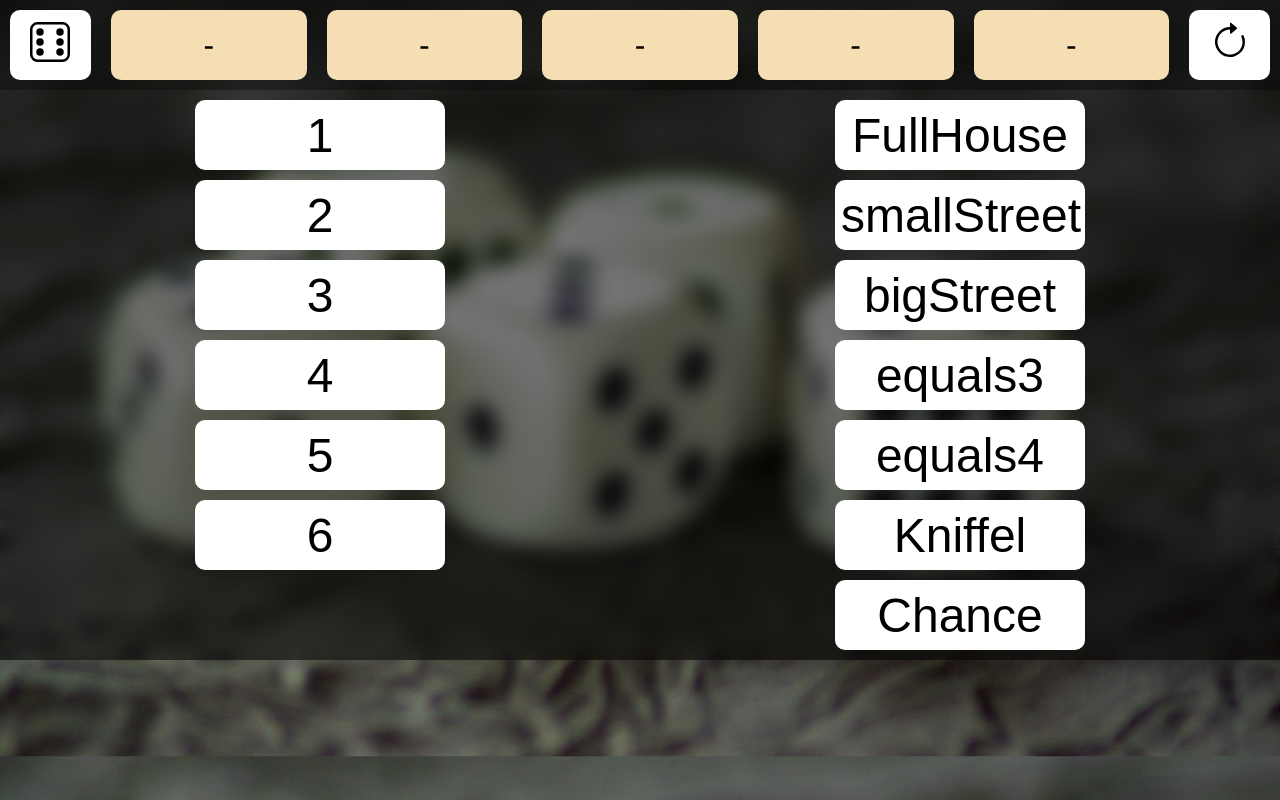
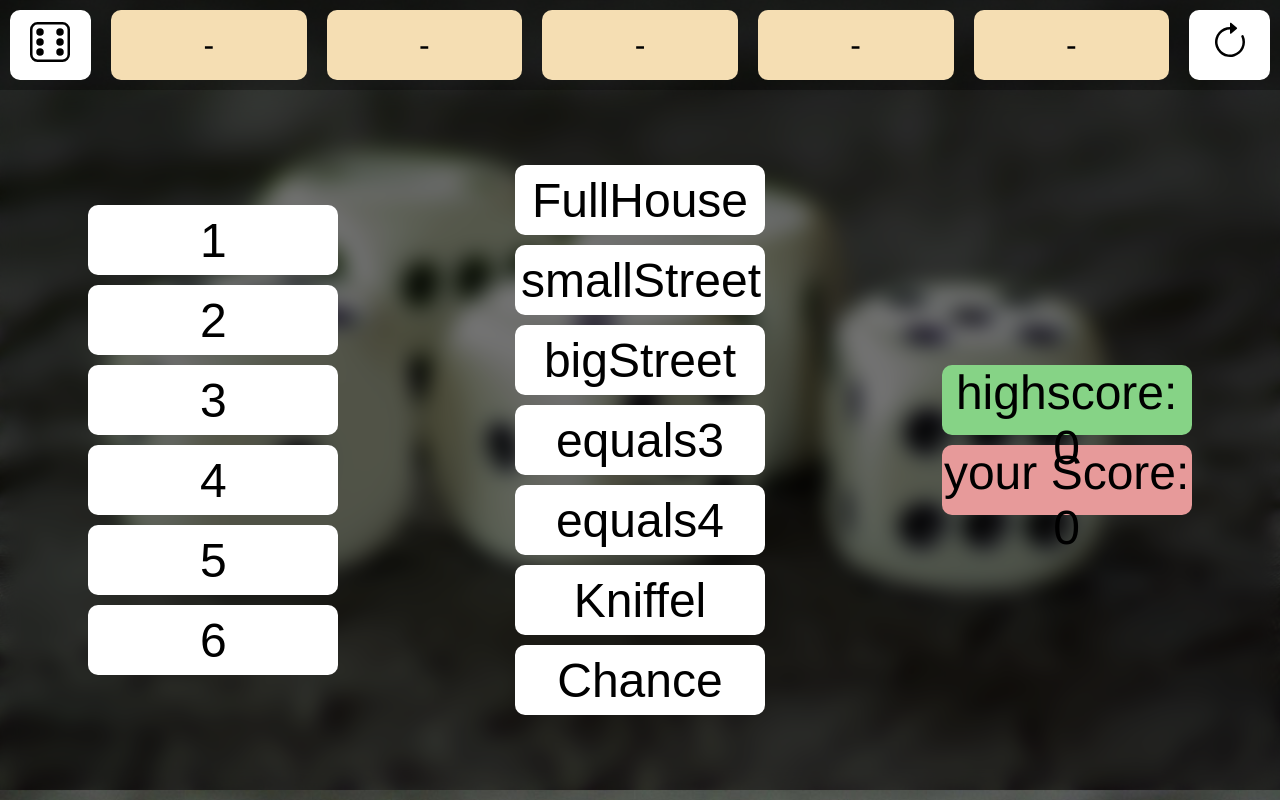
Before and after one commit to mcbauman/Kniffel2, a Vue app: page / in a window 1280 px wide. Built offline with nearby package versions, Linux system fonts and the light colour scheme.

Commit message:
ScoreImpemented

```diff
--- a/src/App.vue
+++ b/src/App.vue
@@ -10,6 +10,8 @@ const trowsCount = ref(0)
 const results = ref([false, false, false, false, false,false])
 const results2 = ref({equals:[false,false,false],chance:false})
 const allDicePoints = computed(()=>dice.value[0]+dice.value[1]+dice.value[2]+dice.value[3]+dice.value[4])
+const highscore = ref(JSON.parse(localStorage.getItem("highscore"))||0)
+const score = ref(0)
 
 function lockDice(index){
   diceLock.value[index]=!diceLock.value[index]
@@ -28,6 +30,9 @@ function smallReset(){
   trowsCount.value=0
   diceLock.value=[false, false, false, false, false]
   dice.value=["-","-","-","-","-"]
+  console.log("SmallReset");
+  countScore()
+  writeScore()
 }
 
 function countCertainkind(kind){
@@ -105,6 +110,32 @@ function newGame(){
   results.value = [false, false, false, false, false,false]
   results2.value = {equals:[false,false,false],chance:false}
   smallReset()
+  highscore.value = ref(JSON.parse(localStorage.getItem("highscore")))
+}
+
+function countScore(){
+  results.value.forEach(element=>{
+    if(element){
+      score.value += element
+    }
+  })
+  results2.value.equals.forEach(element=>{
+    if(element){
+      score.value += element
+    }
+  })
+  if(results2.value.chance){
+    score.value += results2.value.chance
+  }
+  console.log("countScoreExec",score.value);
+
+}
+
+function writeScore(){
+  if(score.value>highscore.value){
+    localStorage.setItem("highscore",JSON.stringify(score.value))
+    console.log("NEWHIGHSCOREWRITTEN",score.value);
+  }
 }
 </script>
 
@@ -132,5 +163,11 @@ function newGame(){
     <GenericInput :variable="results2.equals[2]" :specificfunction="()=>checkEquals(5)" text="Kniffel" compareValue="50"/>
     <GenericInput :variable="results2.chance" :specificfunction="()=>setChance()" text="Chance" compareValue="16"/>
     </article>
+    <article>
+      <span>
+        highscore: {{ highscore }}
+      </span>
+      <span :class="score<=highscore?'red':'green'">your Score: {{ score }}</span>
+    </article>
   </main>
 </template>
--- a/src/assets/main.css
+++ b/src/assets/main.css
@@ -11,8 +11,10 @@ body{
   }
 
   main{
+    height: 700px;
     display: flex;
     justify-content: space-around;
+    align-items: center;
     background-color: rgba(0, 0, 0, 0.54);
     backdrop-filter: blur(10px);
   }
```
